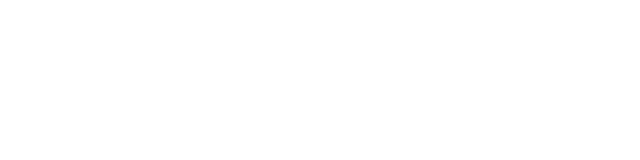
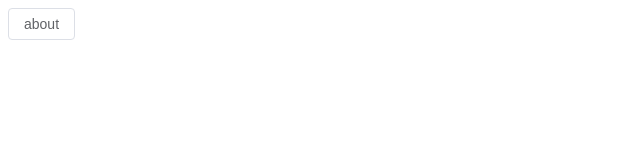
Before and after one commit to liuyun39/Vue3-Vite, a Vue app: page /about in a window 1280 px wide. Shown: the top 160 px of the page, without its empty margins (0-640 px from the left). Built offline with nearby package versions, Linux system fonts and the light colour scheme.

Commit message:
feat(xx): xx

```diff
--- a/src/views/About.vue
+++ b/src/views/About.vue
@@ -1,5 +1,5 @@
 <template>
-  <div></div>
+  <el-button>about</el-button>
 </template>
 <script lang="ts">
 import { defineComponent, nextTick, reactive, ref } from "vue";
--- a/src/views/Home.vue
+++ b/src/views/Home.vue
@@ -1,5 +1,5 @@
 <template>
-  <div></div>
+  <el-button>home</el-button>
 </template>
 <script lang="ts">
 import { defineComponent, nextTick, reactive, ref } from "vue";
```
Also changed, not shown: 1 other file (tests, documents, lock files or other folders).
